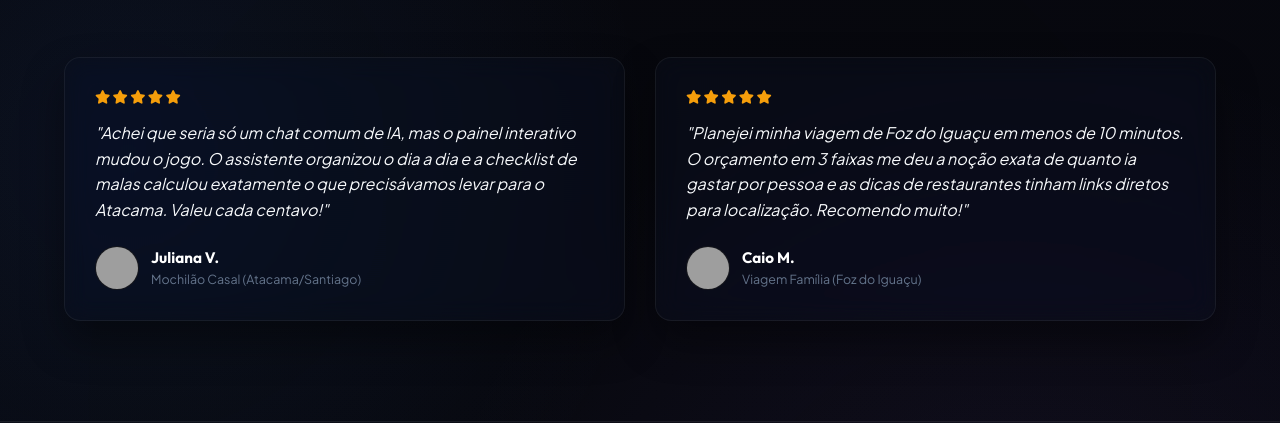
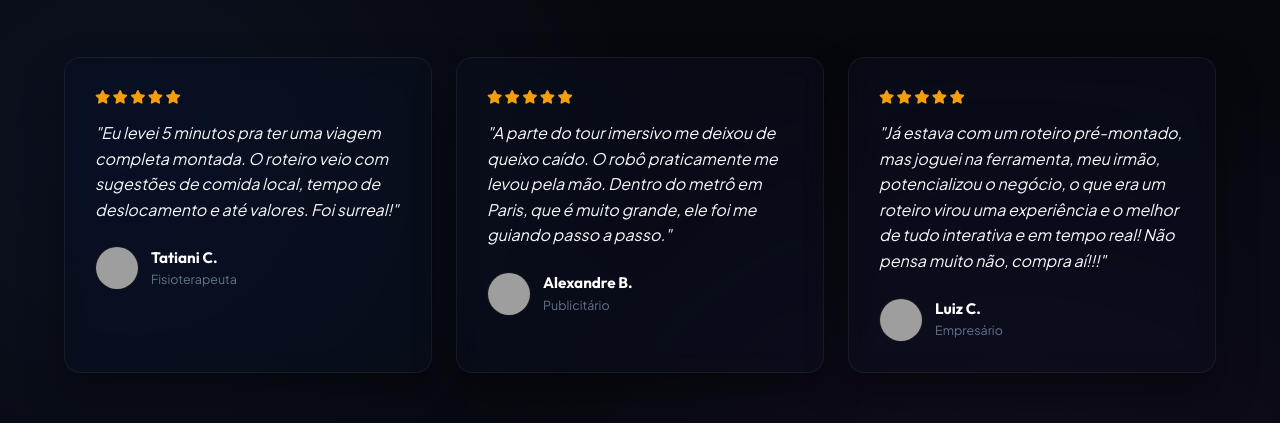
Before and after one commit to ianpietro/gptdoviajante, a website: page index.html in a window 1280 px wide. Shown: the part 4002-4425 px from the top of the page. Drawn offline with Linux system fonts and the light colour scheme; grey boxes are pictures that could not be loaded.

Commit message:
design: update testimonials in index.html to match custom images provided

```diff
--- a/index.html
+++ b/index.html
@@ -349,13 +349,13 @@
             <i class="fa-solid fa-star"></i>
           </div>
           <p class="testimonial-text">
-            "Achei que seria só um chat comum de IA, mas o painel interativo mudou o jogo. O assistente organizou o dia a dia e a checklist de malas calculou exatamente o que precisávamos levar para o Atacama. Valeu cada centavo!"
+            "Eu levei 5 minutos pra ter uma viagem completa montada. O roteiro veio com sugestões de comida local, tempo de deslocamento e até valores. Foi surreal!"
           </p>
           <div class="testimonial-user">
-            <img class="testimonial-avatar" src="https://images.unsplash.com/photo-1494790108377-be9c29b29330?auto=format&fit=crop&q=80&w=100" alt="Juliana V.">
+            <img class="testimonial-avatar" src="https://images.unsplash.com/photo-1544005313-94ddf0286df2?auto=format&fit=crop&q=80&w=150" alt="Tatiani C.">
             <div class="testimonial-user-info">
-              <h4>Juliana V.</h4>
-              <span>Mochilão Casal (Atacama/Santiago)</span>
+              <h4>Tatiani C.</h4>
+              <span>Fisioterapeuta</span>
             </div>
           </div>
         </div>
@@ -369,13 +369,33 @@
             <i class="fa-solid fa-star"></i>
           </div>
           <p class="testimonial-text">
-            "Planejei minha viagem de Foz do Iguaçu em menos de 10 minutos. O orçamento em 3 faixas me deu a noção exata de quanto ia gastar por pessoa e as dicas de restaurantes tinham links diretos para localização. Recomendo muito!"
+            "A parte do tour imersivo me deixou de queixo caído. O robô praticamente me levou pela mão. Dentro do metrô em Paris, que é muito grande, ele foi me guiando passo a passo."
           </p>
           <div class="testimonial-user">
-            <img class="testimonial-avatar" src="https://images.unsplash.com/photo-1507003211169-0a1dd7228f2d?auto=format&fit=crop&q=80&w=100" alt="Caio M.">
+            <img class="testimonial-avatar" src="https://images.unsplash.com/photo-1506794778202-cad84cf45f1d?auto=format&fit=crop&q=80&w=150" alt="Alexandre B.">
             <div class="testimonial-user-info">
-              <h4>Caio M.</h4>
-              <span>Viagem Família (Foz do Iguaçu)</span>
+              <h4>Alexandre B.</h4>
+              <span>Publicitário</span>
+            </div>
+          </div>
+        </div>
+
+        <div class="glass-card testimonial-card">
+          <div class="testimonial-rating">
+            <i class="fa-solid fa-star"></i>
+            <i class="fa-solid fa-star"></i>
+            <i class="fa-solid fa-star"></i>
+            <i class="fa-solid fa-star"></i>
+            <i class="fa-solid fa-star"></i>
+          </div>
+          <p class="testimonial-text">
+            "Já estava com um roteiro pré-montado, mas joguei na ferramenta, meu irmão, potencializou o negócio, o que era um roteiro virou uma experiência e o melhor de tudo interativa e em tempo real! Não pensa muito não, compra aí!!!"
+          </p>
+          <div class="testimonial-user">
+            <img class="testimonial-avatar" src="https://images.unsplash.com/photo-1519085360753-af0119f7cbe7?auto=format&fit=crop&q=80&w=150" alt="Luiz C.">
+            <div class="testimonial-user-info">
+              <h4>Luiz C.</h4>
+              <span>Empresário</span>
             </div>
           </div>
         </div>
--- a/vendas.css
+++ b/vendas.css
@@ -892,8 +892,8 @@ h1, h2, h3, h4 {
 /* 8. Prova Social / Depoimentos */
 .testimonials-grid {
   display: grid;
-  grid-template-columns: repeat(2, 1fr);
-  gap: 30px;
+  grid-template-columns: repeat(3, 1fr);
+  gap: 24px;
   margin-top: 20px;
 }
 
```
